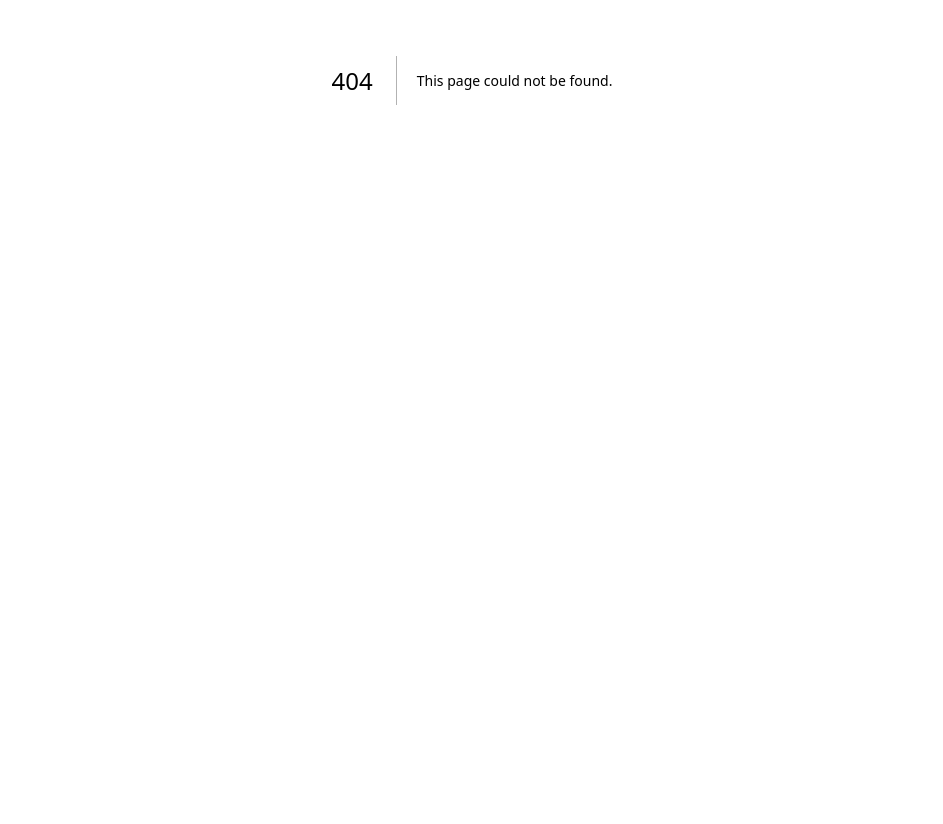
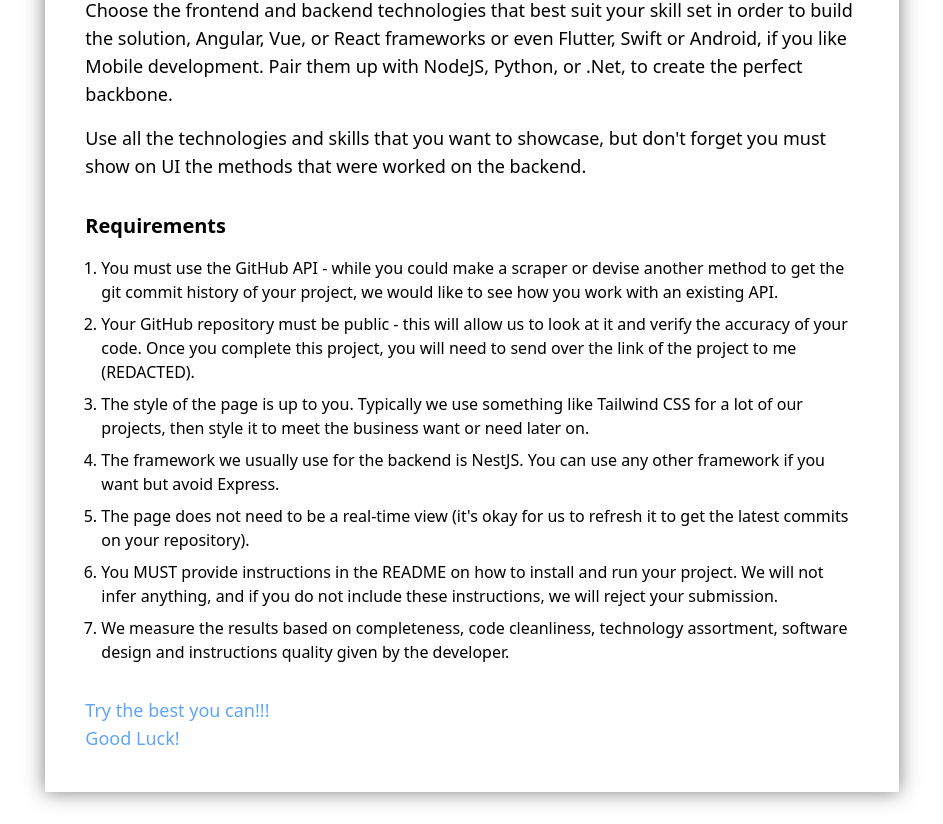
Before and after one commit to kr105/fulltimeforce_takehome, a Next.js app: page /about in a window 1280 px wide. Before the commit this address had no page. Shown: the part 320-1144 px from the top of the page, without its empty margins (168-1111 px from the left). Before the commit the page ends 800 px from the top, so only its background shows below. Built offline with nearby package versions, Linux system fonts and the light colour scheme.

Commit message:
Add "About" page

```diff
--- /dev/null
+++ b/src/app/about/page.js
@@ -0,0 +1,27 @@
+export default async function About () {
+    return (
+        <div className='container flex mx-auto py-8 justify-center'>
+            <div className='block bg-white customShadow p-10 w-2/3'>
+                <h1 className='text-xl font-bold mb-4'>Objective</h1>
+                <p className='text-lg mb-4'>The goal of this test will be to create an app that shows git commit history on the same project you are working on. You need to do well-stated and defined commits while working on this test and regularly push them up.</p>
+                <p className='text-lg mb-4'>You will need to sign up for a free GitHub account if you do not already have one, then create a public repository to store your work so that we will be able to see and review it. You can find documentation on the GitHub API here: <a className='text-blue-700' href='https://developer.github.com/v3/' target='_blank'>https://developer.github.com/v3/</a>.</p>
+                <p className='text-lg mb-4'>Choose the frontend and backend technologies that best suit your skill set in order to build the solution,  Angular, Vue, or React frameworks or even Flutter, Swift or Android, if you like Mobile development. Pair them up with NodeJS, Python, or .Net, to create the perfect backbone.</p>
+                <p className='text-lg mb-4'>Use all the technologies and skills that you want to showcase, but don't forget you must show on UI the methods that were worked on the backend.</p>
+
+                <h1 className='text-xl font-bold mb-4 mt-8'>Requirements</h1>
+                <ol className='list-decimal space-y-2 ml-4'>
+                    <li>You must use the GitHub API - while you could make a scraper or devise another method to get the git commit history of your project, we would like to see how you work with an existing API.</li>
+                    <li>Your GitHub repository must be public - this will allow us to look at it and verify the accuracy of your code. Once you complete this project, you will need to send over the link of the project to me (REDACTED).</li>
+                    <li>The style of the page is up to you. Typically we use something like Tailwind CSS for a lot of our projects, then style it to meet the business want or need later on.</li>
+                    <li>The framework we usually use for the backend is NestJS. You can use any other framework if you want but avoid Express.</li>
+                    <li>The page does not need to be a real-time view (it's okay for us to refresh it to get the latest commits on your repository).</li>
+                    <li>You MUST provide instructions in the README on how to install and run your project. We will not infer anything, and if you do not include these instructions, we will reject your submission.</li>
+                    <li>We measure the results based on completeness, code cleanliness, technology assortment, software design and instructions quality given by the developer.</li>
+                </ol>
+
+                <p className='text-lg text-blue-400 font-medium mt-8'>Try the best you can!!!</p>
+                <p className='text-lg text-blue-400 font-medium'>Good Luck!</p>
+            </div>
+        </div>
+    )
+}
--- a/src/app/globals.css
+++ b/src/app/globals.css
@@ -1,3 +1,7 @@
 @tailwind base;
 @tailwind components;
 @tailwind utilities;
+
+.customShadow {
+    box-shadow: 0 0 0.5cm rgba(0, 0, 0, 0.5);
+}
```
